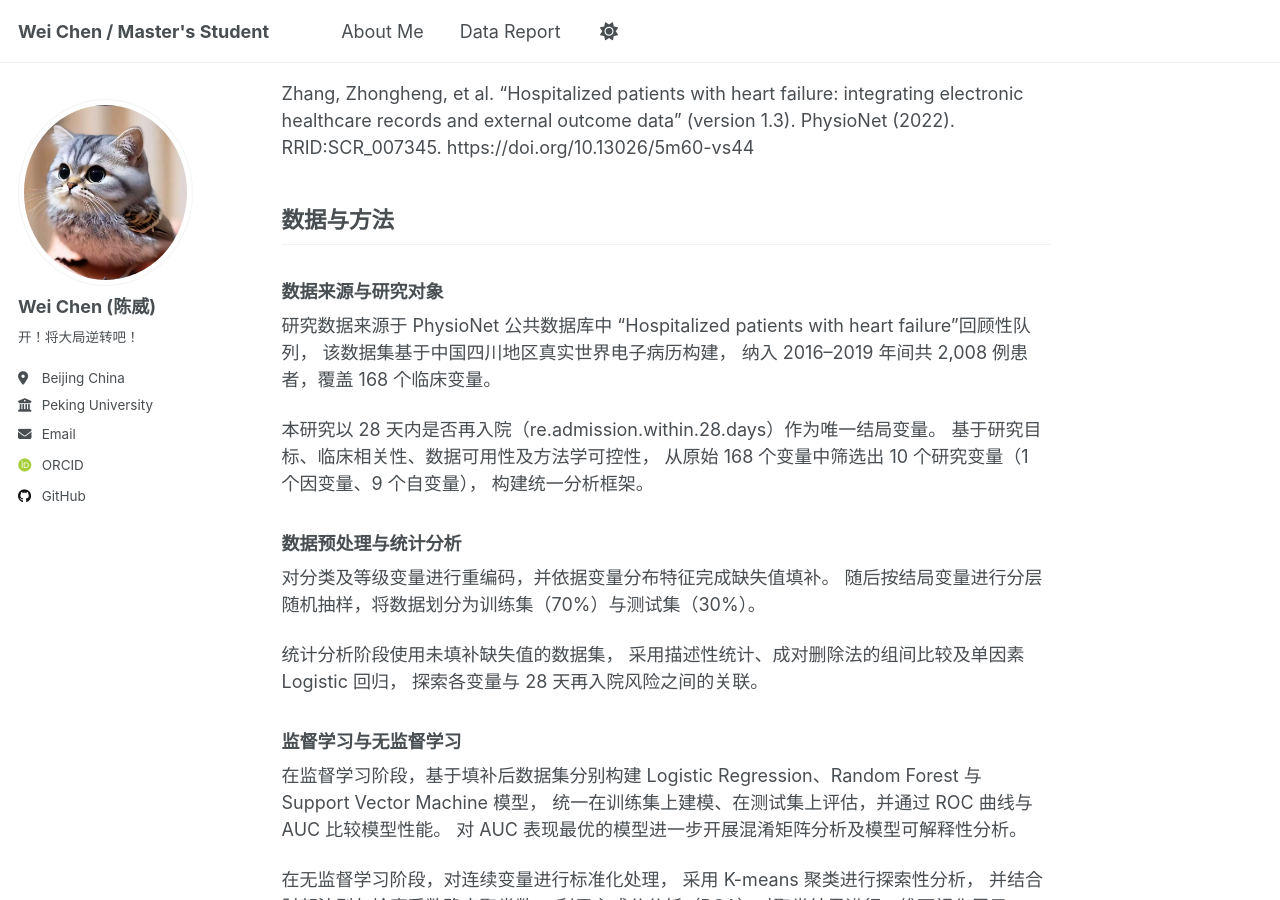
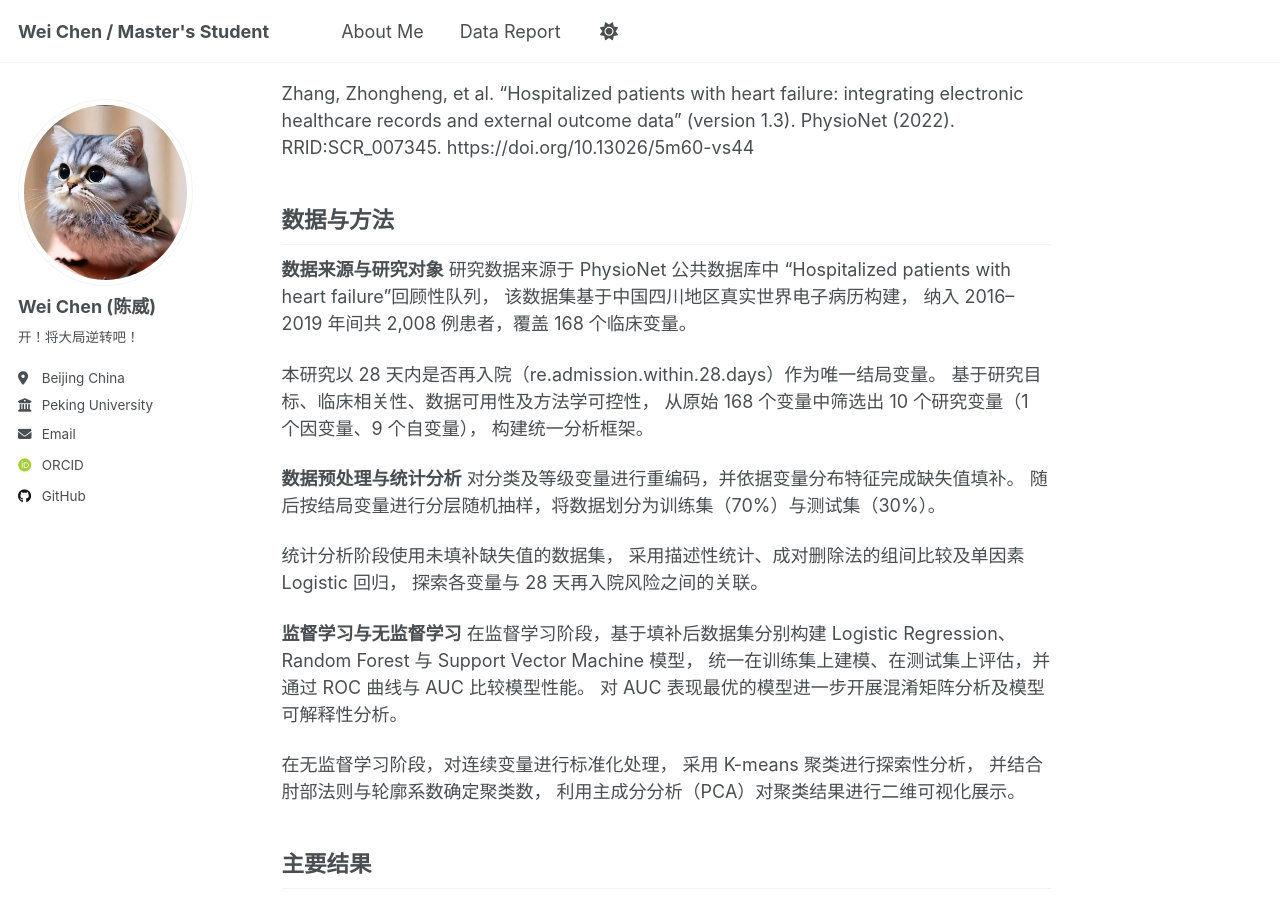
Before and after one commit to ChaoWeiorz/ChaoWeiorz.github.io, a Jekyll site: the page built from _pages/report.md, in a window 1280 px wide and 900 px high, scrolled down 631 px. Built offline with Jekyll 4.4.1, drawn with Linux system fonts in a browser that asks for light colours; some web fonts are replaced; a script that is not in the unit is left out.

```diff
--- a/_pages/report.md
+++ b/_pages/report.md
@@ -26,7 +26,7 @@ Zhang, Zhongheng, et al. "Hospitalized patients with heart failure: integrating
 
 ## 数据与方法
 
-### 数据来源与研究对象
+**数据来源与研究对象**
 研究数据来源于 PhysioNet 公共数据库中
 “Hospitalized patients with heart failure”回顾性队列，
 该数据集基于中国四川地区真实世界电子病历构建，
@@ -37,7 +37,7 @@ Zhang, Zhongheng, et al. "Hospitalized patients with heart failure: integrating
 从原始 168 个变量中筛选出 10 个研究变量（1 个因变量、9 个自变量），
 构建统一分析框架。
 
-### 数据预处理与统计分析
+**数据预处理与统计分析**
 对分类及等级变量进行重编码，并依据变量分布特征完成缺失值填补。
 随后按结局变量进行分层随机抽样，将数据划分为训练集（70%）与测试集（30%）。
 
@@ -45,7 +45,7 @@ Zhang, Zhongheng, et al. "Hospitalized patients with heart failure: integrating
 采用描述性统计、成对删除法的组间比较及单因素 Logistic 回归，
 探索各变量与 28 天再入院风险之间的关联。
 
-### 监督学习与无监督学习
+**监督学习与无监督学习**
 在监督学习阶段，基于填补后数据集分别构建
 Logistic Regression、Random Forest 与 Support Vector Machine 模型，
 统一在训练集上建模、在测试集上评估，并通过 ROC 曲线与 AUC 比较模型性能。
```
